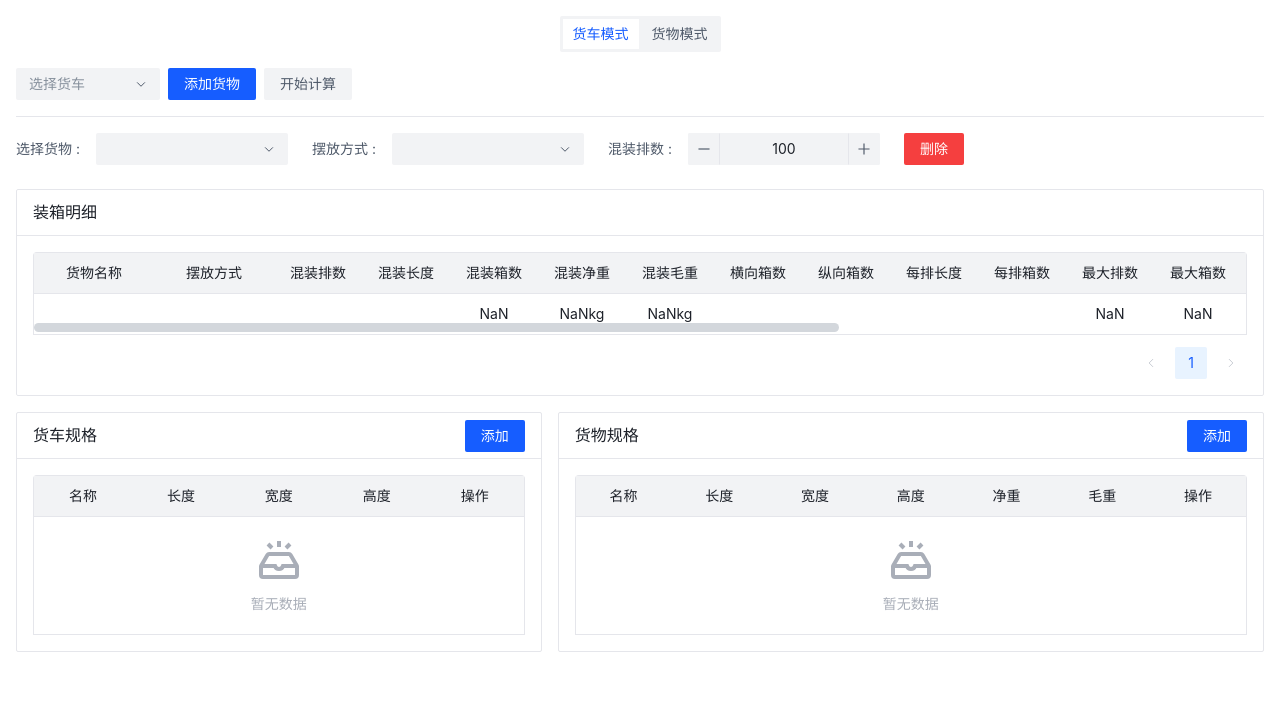
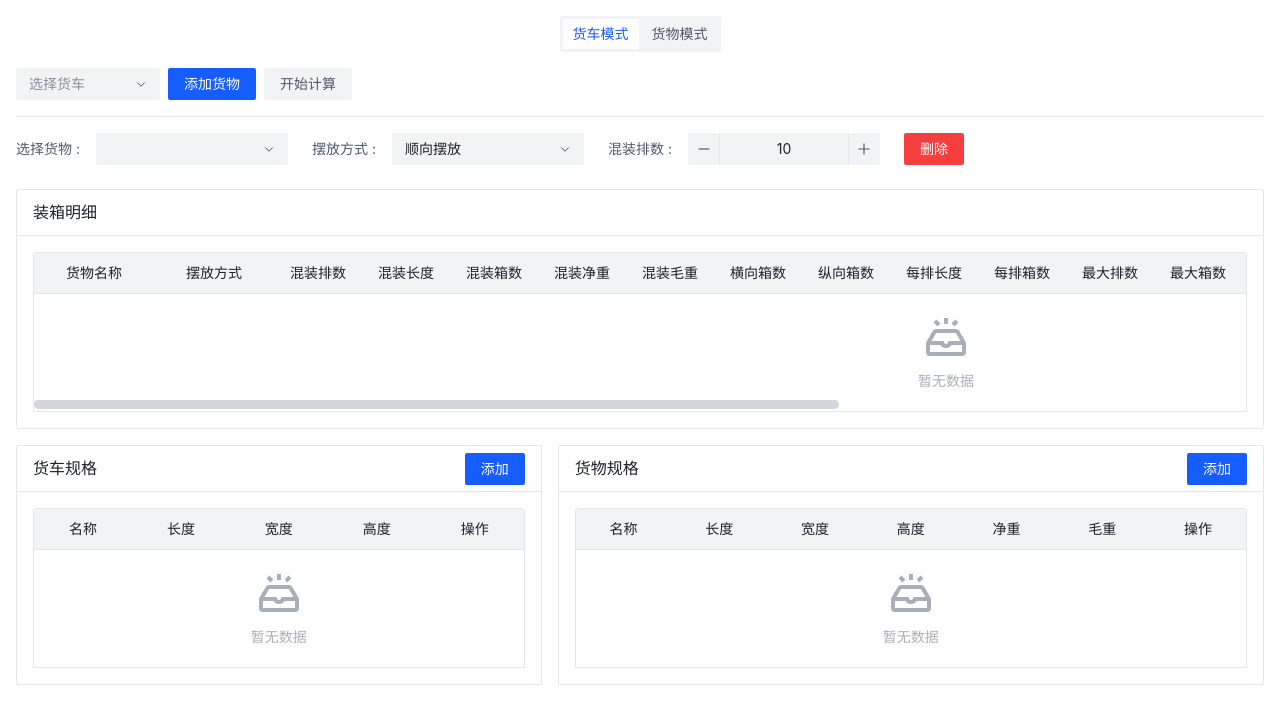
Before and after one commit to ikxin/cargo-crating, a Vue app: page / in a window 1280 px wide. Shown: the top 724 px of the page. Built offline with nearby package versions, Linux system fonts and the light colour scheme.

Commit message:
chore: truck mode update cargo data structure

```diff
--- a/src/components/CratingDetail.vue
+++ b/src/components/CratingDetail.vue
@@ -16,7 +16,6 @@ const cargoData = computed(() => {
     const cargo = { ...item }
 
     // 混装箱数和重量
-    cargo.mixedLayerCount = cargo.needLayerCount
     cargo.mixedBoxCount = cargo.mixedLayerCount * cargo.layerBoxCount
     cargo.mixedNetWeight = cargo.mixedBoxCount * cargo.netWeight
     cargo.mixedGrossWeight = cargo.mixedBoxCount * cargo.grossWeight
--- a/src/views/CargoMode.vue
+++ b/src/views/CargoMode.vue
@@ -70,8 +70,8 @@ const startCalculation = () => {
       const layerLength = cargo.relativeLength
       const layerBoxCount = rowBoxCount * columnBoxCount
 
-      const needLayerCount = Math.ceil(cargo.needBoxCount / layerBoxCount)
-      const mixedLength = needLayerCount * layerLength
+      const mixedLayerCount = Math.ceil(cargo.needBoxCount / layerBoxCount)
+      const mixedLength = mixedLayerCount * layerLength
 
       cargoResult.push({
         ...cargo,
@@ -79,7 +79,7 @@ const startCalculation = () => {
         columnBoxCount,
         layerLength,
         layerBoxCount,
-        needLayerCount,
+        mixedLayerCount,
         mixedLength,
       })
     }
--- a/src/views/TruckMode.vue
+++ b/src/views/TruckMode.vue
@@ -1,6 +1,6 @@
 <script setup>
 import CratingDetail from '../components/CratingDetail.vue'
-import { computed, ref } from 'vue'
+import { ref } from 'vue'
 import { useStorage } from '@vueuse/core'
 
 const database = useStorage('cargo-crating-database', {
@@ -8,12 +8,13 @@ const database = useStorage('cargo-crating-database', {
   cargo: [],
 })
 
-const truckData = ref()
+const truckInfo = ref()
 
 const cargoData = ref([
   {
     id: crypto.randomUUID(),
-    needBoxCount: 100,
+    mixedLayerCount: 10,
+    placement: '顺向摆放',
   },
 ])
 
@@ -27,22 +28,84 @@ const selectChange = (index, value) => {
   }
 }
 
+const targetTruck = ref()
+
 const addCargo = async () => {
   cargoData.value.push({
     id: crypto.randomUUID(),
-    needBoxCount: 100,
+    mixedLayerCount: 10,
+    placement: '顺向摆放',
   })
 }
 
-const targetTruck = computed(() => {
-  const truck = { ...truckData.value }
+const startCalculation = () => {
+  const cargoResult = []
+  const truck = truckInfo.value
 
-  truck.cargo = cargoData.value
+  for (let cargo of cargoData.value) {
+    if (!cargo.cargoId || !cargo.mixedLayerCount) {
+      continue
+    }
 
-  return truck
-})
+    cargo = { ...cargo }
 
-const startCalculation = () => {}
+    if (cargo.placement === '顺向摆放') {
+      cargo.relativeLength = cargo.length
+      cargo.relativeWidth = cargo.width
+      cargo.relativeHeight = cargo.height
+    }
+
+    if (cargo.placement === '横向摆放') {
+      cargo.relativeLength = cargo.width
+      cargo.relativeWidth = cargo.length
+      cargo.relativeHeight = cargo.height
+    }
+
+    if (cargo.placement === '顺向靠放') {
+      cargo.relativeLength = cargo.length
+      cargo.relativeWidth = cargo.height
+      cargo.relativeHeight = cargo.width
+    }
+
+    if (cargo.placement === '横向靠放') {
+      cargo.relativeLength = cargo.height
+      cargo.relativeWidth = cargo.length
+      cargo.relativeHeight = cargo.width
+    }
+
+    if (cargo.placement === '顺向立放') {
+      cargo.relativeLength = cargo.width
+      cargo.relativeWidth = cargo.height
+      cargo.relativeHeight = cargo.length
+    }
+
+    if (cargo.placement === '横向立放') {
+      cargo.relativeLength = cargo.height
+      cargo.relativeWidth = cargo.width
+      cargo.relativeHeight = cargo.length
+    }
+
+    const rowBoxCount = Math.floor(truck.width / cargo.relativeWidth)
+    const columnBoxCount = Math.floor(truck.height / cargo.relativeHeight)
+    const layerLength = cargo.relativeLength
+    const layerBoxCount = rowBoxCount * columnBoxCount
+    const mixedLength = cargo.mixedLayerCount * layerLength
+
+    cargoResult.push({
+      ...cargo,
+      rowBoxCount,
+      columnBoxCount,
+      layerLength,
+      layerBoxCount,
+      mixedLength,
+    })
+  }
+
+  targetTruck.value = {
+    ...truck,
+    cargo: cargoResult,
+  }
+}
 </script>
 
 <template>
@@ -53,7 +116,7 @@ const startCalculation = () => {}
 
     <div class="flex gap-2">
       <ASelect
-        v-model="truckData"
+        v-model="truckInfo"
         allow-search
         placeholder="选择货车"
         class="!w-36"
@@ -114,7 +177,7 @@ const startCalculation = () => {}
           </AFormItem>
           <AFormItem label="混装排数" show-colon>
             <AInputNumber
-              v-model="cargo.needBoxCount"
+              v-model="cargo.mixedLayerCount"
               :min="0"
               :max="100000"
               mode="button"
```
